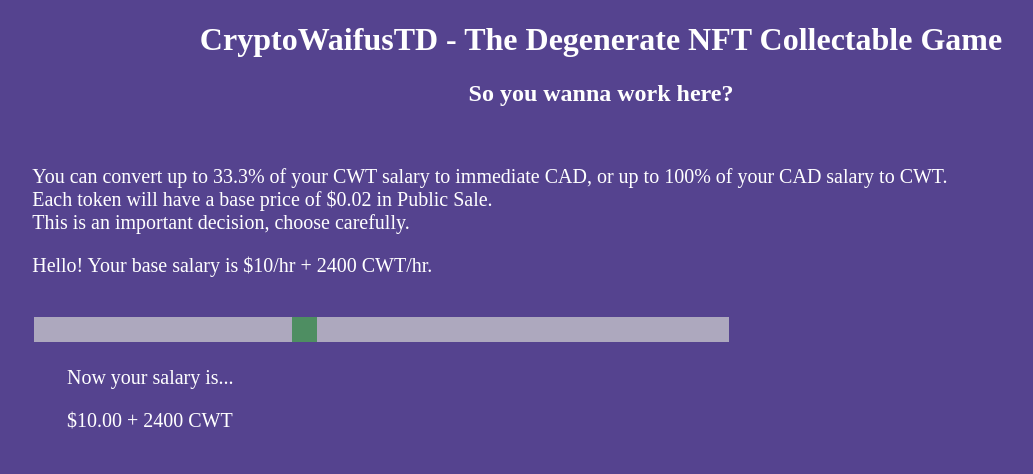
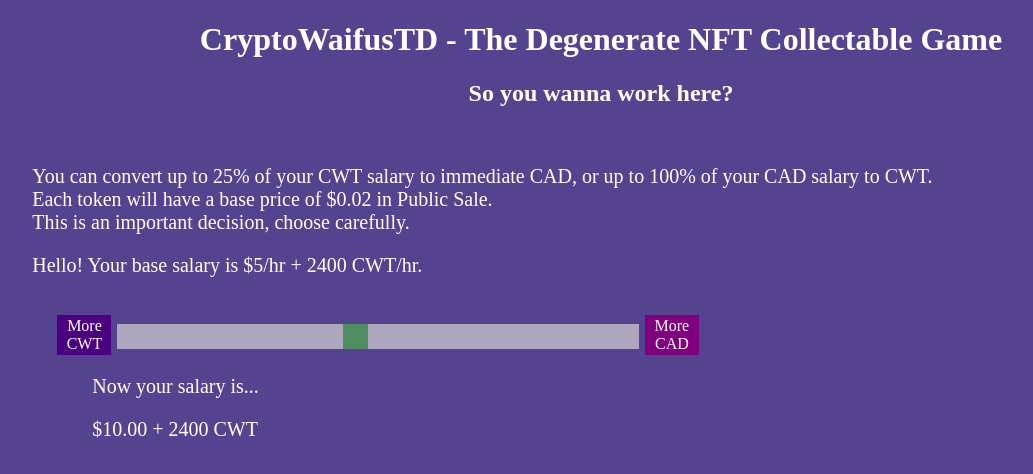
Before and after one commit to CryptoWaifusTDEmployee/CryptoWaifusTDEmployee.github.io, a plain HTML site: page index.html in a window 1280 px wide. Shown: the whole page, without its empty margins (39-1072 px from the left). Drawn offline with Linux system fonts and the light colour scheme.

Commit message:
new terms

```diff
--- a/index.html
+++ b/index.html
@@ -10,14 +10,17 @@
 <h1><center>CryptoWaifusTD - The Degenerate NFT Collectable Game</center></h1>
 <h2><center>So you wanna work here?</center></h2>
 
-<br><p>You can convert up to 33.3% of your CWT salary to immediate CAD, or up to 100% of your CAD salary to CWT.<br>
+<br><p>You can convert up to 25% of your CWT salary to immediate CAD, or up to 100% of your CAD salary to CWT.<br>
 Each token will have a base price of $0.02 in Public Sale.<br>
 This is an important decision, choose carefully.</p>
 
-<p>Hello! Your base salary is $10/hr + 2400 CWT/hr.</p>
+<p>Hello! Your base salary is $5/hr + 2400 CWT/hr.</p>
+<br>
 
 <div class="slidecontainer">
-  <input type="range" min="-10" max="16" value="0" class="slider" id="myRange">
+  <span class="leftlabel">More CWT</span>
+  <input type="range" min="-10" max="12" value="0" class="slider" id="myRange">
+  <span class="rightlabel">More CAD</span>
   <p>Now your salary is...</p>
   <p>$<span id="cad"></span>.00 + <span id="cwt"></span> CWT</p>
 </div>
--- a/styles/styles.css
+++ b/styles/styles.css
@@ -1,12 +1,11 @@
 .slidecontainer {
   width: 55%;
-  margin-top: 3%;
-  margin-left: 5%;
+  margin-left: 7%;
 }
 
 .slider {
   -webkit-appearance: none;
-  width: 100%;
+  width: 75%;
   height: 25px;
   background: #d3d3d3;
   outline: none;
@@ -45,3 +44,28 @@ body {
 	background-color: #55438f;
 	color: white;
 	}
+
+fieldset > * {
+    vertical-align: middle;
+}
+
+.leftlabel, .rightlabel {
+    display: inline-block;
+    width: 50px;
+    padding: 2px;
+    text-align: center;
+}
+
+.leftlabel {
+    background-color: indigo;
+    color: white;
+}
+.rightlabel {
+    background-color: purple;
+    color: white;
+}
+
+label {
+    display: inline-block;
+    width: 50px;
+}
```
